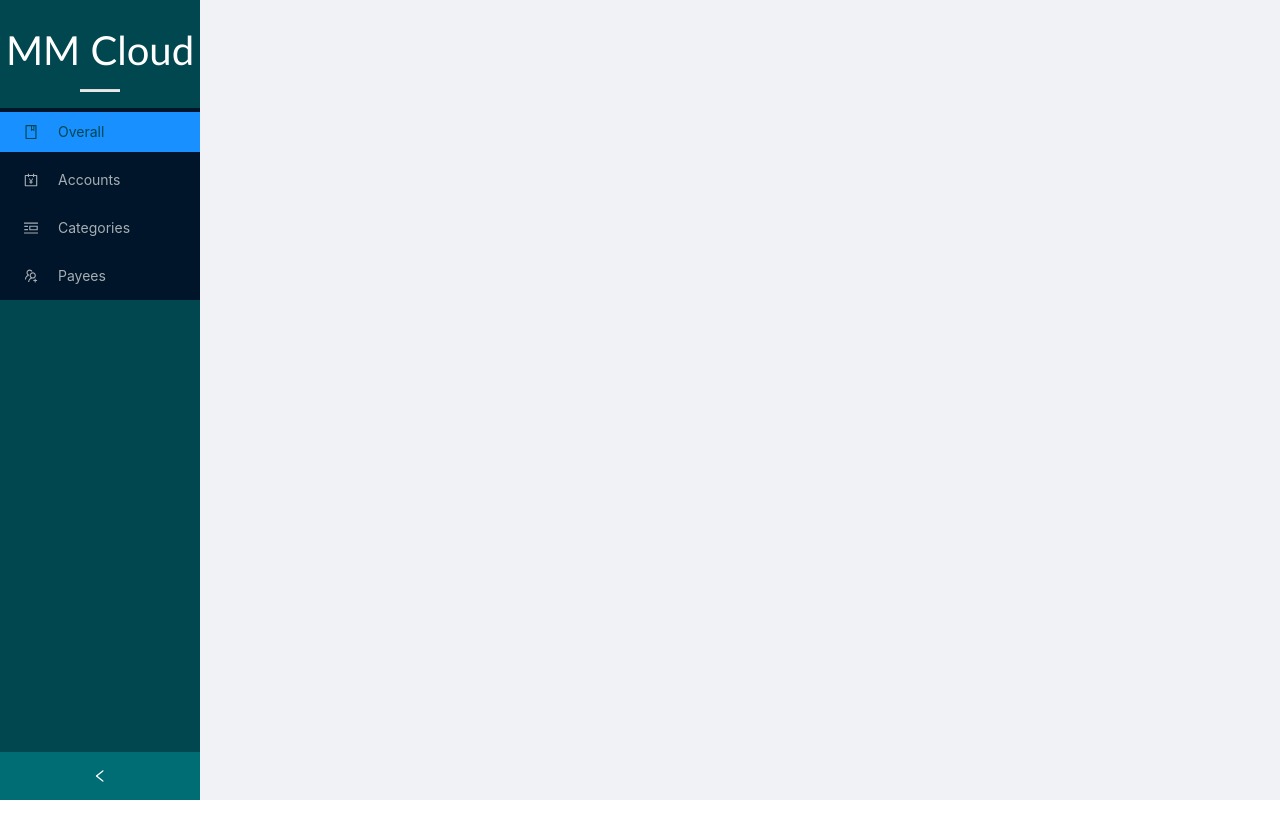
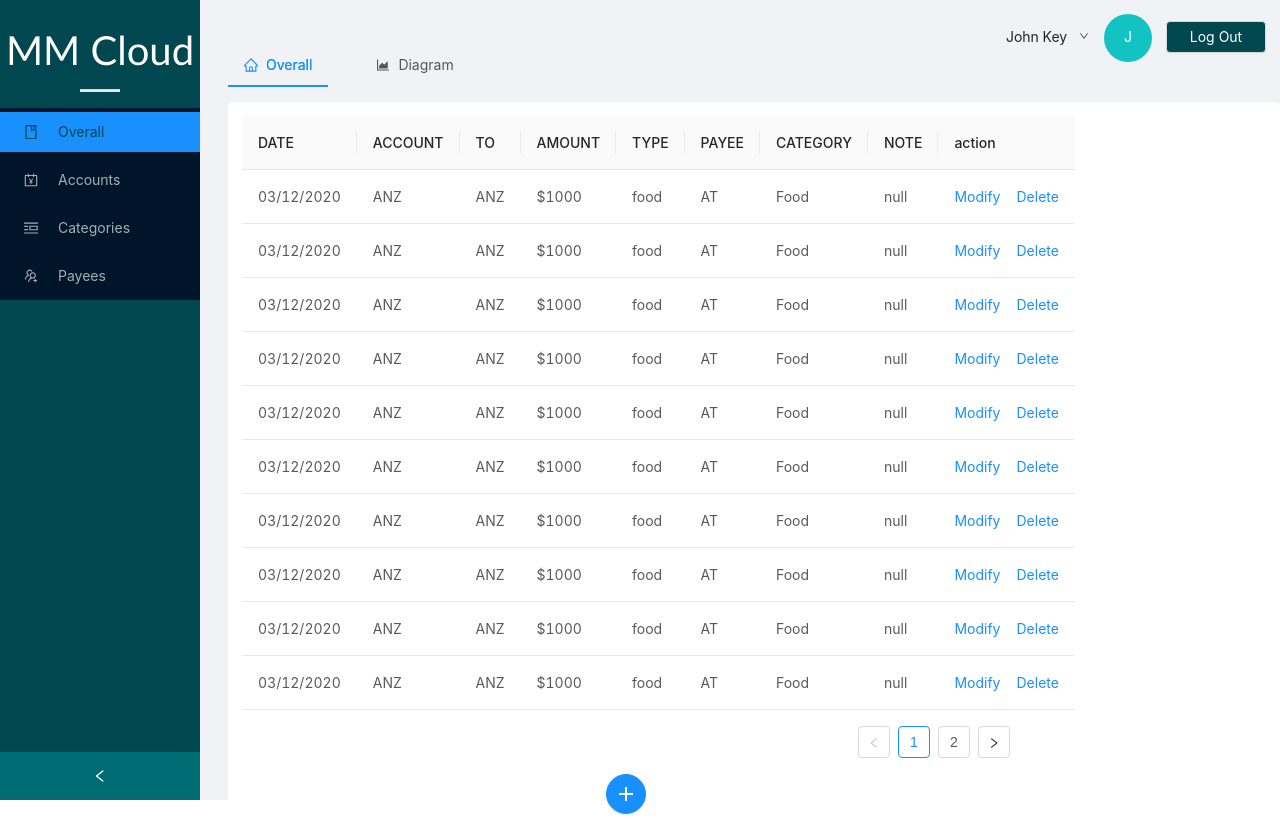
Before and after one commit to Money-Manager-SaaS/mmss-frontend, a React (Create React App) app: page / in a window 1280 px wide. Before the commit the page ends 800 px from the top, so only its background shows below. Built offline with nearby package versions, Linux system fonts and the light colour scheme.

Commit message:
add top bar, add home page

```diff
--- a/src/components/Layout/Layout.js
+++ b/src/components/Layout/Layout.js
@@ -1,10 +1,16 @@
 import React from 'react';
 import SideBar from './SideBar/SideBar';
+import UserInfo from './UserInfo/UserInfo';
+import { Layout as AntdLayout } from 'antd';
 
-export default function Layout() {
+export default function Layout(props) {
   return (
-    <div>
+    <AntdLayout
+      style={{ minHeight: '100vh', maxHeight: '100vh', backgroundColor: 'rgb(240, 242, 245);' }}
+    >
       <SideBar />
-    </div>
+      <UserInfo />
+      <div>{props.children}</div>
+    </AntdLayout>
   );
 }
--- a/src/components/Layout/SideBar/SideBar.js
+++ b/src/components/Layout/SideBar/SideBar.js
@@ -18,8 +18,6 @@ export default function SideBar() {
     setCollapsed(collapsed);
   };
   return (
-    <div>
-      <Layout style={{ minHeight: '100vh' }}>
     <Sider collapsible collapsed={collapsed} onCollapse={onCollapse} className="sidebar">
       {collapsed ? (
         <div className="logo">
@@ -56,7 +54,5 @@ export default function SideBar() {
         </Menu.Item>
       </Menu>
     </Sider>
-      </Layout>
-    </div>
   );
 }
--- /dev/null
+++ b/src/components/Layout/UserInfo/UserInfo.js
@@ -0,0 +1,34 @@
+import React from 'react';
+import { Typography, Avatar, Button, Dropdown, Menu } from 'antd';
+import { DownOutlined } from '@ant-design/icons';
+import './UserInfoStyle.css';
+
+const menu = (
+  <Menu>
+    <Menu.Item>
+      <a target="_blank" rel="noopener noreferrer" href="http://www.alipay.com/">
+        About me
+      </a>
+    </Menu.Item>
+    <Menu.Item>
+      <a target="_blank" rel="noopener noreferrer" href="http://www.taobao.com/">
+        Change password
+      </a>
+    </Menu.Item>
+  </Menu>
+);
+
+export default function UserInfo() {
+  return (
+    <div className="user-info">
+      <Dropdown overlay={menu}>
+        <a className="ant-dropdown-link">
+          <Typography className="user-name">John Key</Typography>{' '}
+          <DownOutlined className="arrow-down" />
+        </a>
+      </Dropdown>
+      <Avatar className="user-symbol">J</Avatar>
+      <Button className="btn">Log Out</Button>
+    </div>
+  );
+}
--- /dev/null
+++ b/src/components/Layout/UserInfo/UserInfoStyle.css
@@ -0,0 +1,47 @@
+.user-info {
+  vertical-align: middle;
+  position: absolute;
+  top: 1em;
+  right: 1em;
+}
+.dropdown {
+  cursor: pointer;
+}
+.user-name {
+  display: inline;
+  margin-right: 0.5em;
+}
+
+.arrow-down {
+  color: rgba(0, 0, 0, 0.65);
+}
+
+.user-symbol {
+  margin-right: 1em;
+  margin-left: 1em;
+  background-color: #13c2c2;
+  vertical-align: middle;
+  line-height: 3.3;
+  width: 48px;
+  height: 48px;
+}
+
+.btn {
+  background-color: #00474f;
+  color: white;
+  width: 100px;
+}
+
+@media (max-width: 768px) {
+  .user-symbol {
+    line-height: 2;
+    width: 28px;
+    height: 28px;
+  }
+  .btn {
+    width: 70px;
+    height: 28px;
+    font-size: 0.8em;
+    line-height: 0.8;
+  }
+}
--- a/src/routes.js
+++ b/src/routes.js
@@ -1,8 +1,10 @@
+import { Overall } from './views';
+
 const routes = [
   {
     path: '/',
-    name: 'Dashboard',
-    component: null,
+    name: 'Overall',
+    component: Overall,
   },
   {
     path: '/login',
--- /dev/null
+++ b/src/views/index.js
@@ -0,0 +1,3 @@
+import Overall from './overall/Overall';
+
+export { Overall };
--- /dev/null
+++ b/src/views/overall/DataTable.js
@@ -0,0 +1,224 @@
+import React from 'react';
+import { Table, Tag } from 'antd';
+
+const { Column, ColumnGroup } = Table;
+
+const data = [
+  {
+    key: '1',
+    date: '03/12/2020',
+    account: 'ANZ',
+    to: 'ANZ',
+    amount: '$1000',
+    type: 'food',
+    payee: 'AT',
+    category: 'Food',
+    note: 'null',
+    action: null,
+  },
+  {
+    key: '2',
+    date: '03/12/2020',
+    account: 'ANZ',
+    to: 'ANZ',
+    amount: '$1000',
+    type: 'food',
+    payee: 'AT',
+    category: 'Food',
+    note: 'null',
+    action: null,
+  },
+  {
+    key: '3',
+    date: '03/12/2020',
+    account: 'ANZ',
+    to: 'ANZ',
+    amount: '$1000',
+    type: 'food',
+    payee: 'AT',
+    category: 'Food',
+    note: 'null',
+    action: null,
+  },
+  {
+    key: '4',
+    date: '03/12/2020',
+    account: 'ANZ',
+    to: 'ANZ',
+    amount: '$1000',
+    type: 'food',
+    payee: 'AT',
+    category: 'Food',
+    note: 'null',
+    action: null,
+  },
+  {
+    key: '5',
+    date: '03/12/2020',
+    account: 'ANZ',
+    to: 'ANZ',
+    amount: '$1000',
+    type: 'food',
+    payee: 'AT',
+    category: 'Food',
+    note: 'null',
+    action: null,
+  },
+  {
+    key: '6',
+    date: '03/12/2020',
+    account: 'ANZ',
+    to: 'ANZ',
+    amount: '$1000',
+    type: 'food',
+    payee: 'AT',
+    category: 'Food',
+    note: 'null',
+    action: null,
+  },
+  {
+    key: '7',
+    date: '03/12/2020',
+    account: 'ANZ',
+    to: 'ANZ',
+    amount: '$1000',
+    type: 'food',
+    payee: 'AT',
+    category: 'Food',
+    note: 'null',
+    action: null,
+  },
+  {
+    key: '8',
+    date: '03/12/2020',
+    account: 'ANZ',
+    to: 'ANZ',
+    amount: '$1000',
+    type: 'food',
+    payee: 'AT',
+    category: 'Food',
+    note: 'null',
+    action: null,
+  },
+  {
+    key: '9',
+    date: '03/12/2020',
+    account: 'ANZ',
+    to: 'ANZ',
+    amount: '$1000',
+    type: 'food',
+    payee: 'AT',
+    category: 'Food',
+    note: 'null',
+    action: null,
+  },
+  {
+    key: '10',
+    date: '03/12/2020',
+    account: 'ANZ',
+    to: 'ANZ',
+    amount: '$1000',
+    type: 'food',
+    payee: 'AT',
+    category: 'Food',
+    note: 'null',
+    action: null,
+  },
+  {
+    key: '11',
+    date: '03/12/2020',
+    account: 'ANZ',
+    to: 'ANZ',
+    amount: '$1000',
+    type: 'food',
+    payee: 'AT',
+    category: 'Food',
+    note: 'null',
+    action: null,
+  },
+  {
+    key: '12',
+    date: '03/12/2020',
+    account: 'ANZ',
+    to: 'ANZ',
+    amount: '$1000',
+    type: 'food',
+    payee: 'AT',
+    category: 'Food',
+    note: 'null',
+    action: null,
+  },
+  {
+    key: '13',
+    date: '03/12/2020',
+    account: 'ANZ',
+    to: 'ANZ',
+    amount: '$1000',
+    type: 'food',
+    payee: 'AT',
+    category: 'Food',
+    note: 'null',
+    action: null,
+  },
+  {
+    key: '14',
+    date: '03/12/2020',
+    account: 'ANZ',
+    to: 'ANZ',
+    amount: '$1000',
+    type: 'food',
+    payee: 'AT',
+    category: 'Food',
+    note: 'null',
+    action: null,
+  },
+  {
+    key: '15',
+    date: '03/12/2020',
+    account: 'ANZ',
+    to: 'ANZ',
+    amount: '$1000',
+    type: 'food',
+    payee: 'AT',
+    category: 'Food',
+    note: 'null',
+    action: null,
+  },
+  {
+    key: '16',
+    date: '03/12/2020',
+    account: 'ANZ',
+    to: 'ANZ',
+    amount: '$1000',
+    type: 'food',
+    payee: 'AT',
+    category: 'Food',
+    note: 'null',
+    action: null,
+  },
+];
+
+export default function DataTable() {
+  return (
+    <Table dataSource={data} size="large">
+      <Column title="DATE" dataIndex="date" key="date" />
+      <Column title="ACCOUNT" dataIndex="account" key="account" />
+      <Column title="TO" dataIndex="to" key="to" />
+      <Column title="AMOUNT" dataIndex="amount" key="amount" />
+      <Column title="TYPE" dataIndex="type" key="type" />
+      <Column title="PAYEE" dataIndex="payee" key="payee" />
+      <Column title="CATEGORY" dataIndex="category" key="category" />
+      <Column title="NOTE" dataIndex="note" key="note" />
+      <Column
+        title="action"
+        key="action"
+        render={() => (
+          <span>
+            <a style={{ marginRight: 16 }}>Modify</a>
+            <a>Delete</a>
+          </span>
+        )}
+      />
+    </Table>
+  );
+}
--- /dev/null
+++ b/src/views/overall/Overall.css
@@ -0,0 +1,11 @@
+.main-content {
+  margin-left: 2em;
+  margin-top: 3em;
+}
+
+.content {
+  background-color: white;
+  padding: 1em;
+  border-radius: 5px;
+  min-height: 85vh;
+}
--- /dev/null
+++ b/src/views/overall/Overall.js
@@ -0,0 +1,44 @@
+import React from 'react';
+import { Tabs, Row, Col, Button } from 'antd';
+import { HomeOutlined, AreaChartOutlined, PlusOutlined } from '@ant-design/icons';
+import './Overall.css';
+import DataTable from './DataTable';
+
+export default function Overall() {
+  const { TabPane } = Tabs;
+  return (
+    <div className="main-content">
+      <Tabs defaultActiveKey="1">
+        <TabPane
+          className="content"
+          tab={
+            <span>
+              <HomeOutlined />
+              Overall
+            </span>
+          }
+          key="1"
+        >
+          {' '}
+          <Row>
+            <Col span={18} style={{ textAlign: 'center' }}>
+              <DataTable />
+              <Button size="large" type="primary" shape="circle" icon={<PlusOutlined />} />
+            </Col>
+            <Col span={6} style={{ width: '600px' }}></Col>
+          </Row>
+        </TabPane>
+        <TabPane
+          className="content"
+          tab={
+            <span>
+              <AreaChartOutlined />
+              Diagram
+            </span>
+          }
+          key="2"
+        ></TabPane>
+      </Tabs>
+    </div>
+  );
+}
```
Lines whose indentation alone changed are shown as unchanged.
